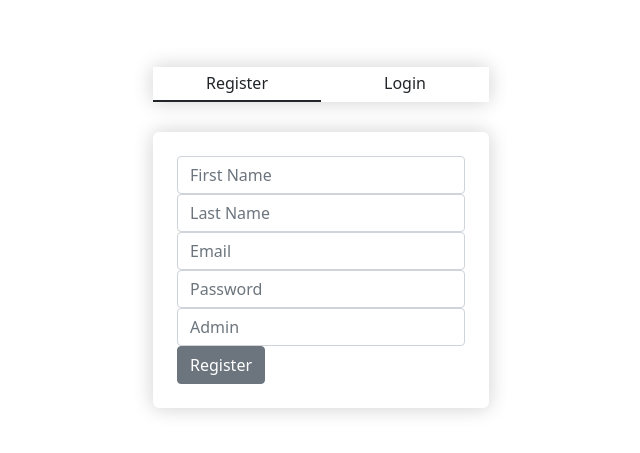
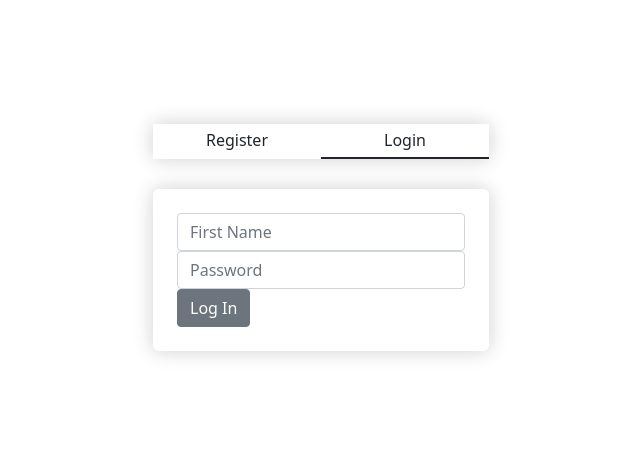
Before and after one commit to mstrange382/kramerica-client, a React (Create React App) app in the folder kra-merica/: page /login in a window 1280 px wide. Shown: the part 163-616 px from the top of the page, without its empty margins (319-959 px from the left). Built offline with nearby package versions, Linux system fonts and the light colour scheme.

Commit message:
registering from app

```diff
--- a/kra-merica/src/App.jsx
+++ b/kra-merica/src/App.jsx
@@ -1,6 +1,6 @@
 import "bootstrap/dist/css/bootstrap.css";
 import "./App.css";
-import React, {Component} from 'react'
+import React from 'react'
 import Register from './auth/Register';
 import Login from './auth/Login';
 
@@ -9,9 +9,14 @@ class App extends React.Component {
   constructor(props) {
     super(props);
     this.state = {
-      isRegisterOpen: true,
-      isloginOpen: false
+      isRegisterOpen: false,
+      isLoginOpen: true,
+      sessionToken: ''
     };
+  }
+  updateToken = (newToken) => {
+    this.setState({sessionToken: newToken});
+    localStorage.setItem('token', newToken)
   }
 
   render(){
@@ -19,12 +24,12 @@ class App extends React.Component {
       <div className='root-container'>
       <div className="box-controller">
       <div className={"controller " + (this.state.isRegisterOpen ? "selected-controller" : "")}
-      // onClick={this.showRegisterBox.bind(this)}
+
       >
          Register
        </div>
        <div className={"controller " + (this.state.isLoginOpen ? "selected-controller" : "")}
-        //  onClick={this.showLoginBox.bind(this)}
+
          >
          Login
        </div>
@@ -32,8 +37,8 @@ class App extends React.Component {
      </div>
 
       <div className="box-container">
-      {this.state.isRegisterOpen && <Register/>}
-      {this.state.isLoginOpen && <Login/>}
+      {this.state.isRegisterOpen && <Register updateToken={this.updateToken}/>}
+      {this.state.isLoginOpen && <Login updateToken={this.updateToken}/>}
      </div>
 
     </div>
--- a/kra-merica/src/auth/Login.jsx
+++ b/kra-merica/src/auth/Login.jsx
@@ -1,8 +1,9 @@
 import React from 'react'
-import { Button, Input, Label, Form, FormGroup } from 'reactstrap';
+import { Button, Input, Form, FormGroup } from 'reactstrap';
 
 
 class Login extends React.Component{
+
     constructor(props){
         super(props);
         this.state={
@@ -18,40 +19,46 @@ class Login extends React.Component{
             })
           }
 
+
         submitLogin = (e) => {
           const {
-            firstName,
-            passwordhash
+            firstName
+
           } = this.state;
 
+          console.log('hello!!');
+
           fetch("http://localhost:3001/user/login",{
-            user:{
-              firstName: firstName,
-              passwordhash: passwordhash
-            }
+            method:'POST',
+            body: JSON.stringify({
+              firstName: firstName
+
+          }),
+          headers: new Headers({
+            'Content-Type': 'application/json'
+            })
           })
-          .then(response => {
-            console.log('Logged in', response);
-          })
+          .then((response) => response.json())
+          .then((data) => this.props.updateToken(data.sessionToken) )
           .catch(error => {
-            console.log("Login Failed", error);
+          console.log('Login Error', error);
           })
           e.preventDefault();
-        }
+        };
 
         render() {
           return (
-            <div className="inner-container">
+            <div>
               <Form onSubmit={this.submitLogin}>
                 <FormGroup>
-                  <Input type="firstName" name="firstName" placeholder="First Name" value={this.state.firstName} onchange={this.handleChange} required/>
+                  <Input type="firstName" name="firstName" placeholder="First Name" value={this.state.firstName} onChange={this.handlechange} required/>
                 </FormGroup>
 
                 <FormGroup>
                   <Input type="passwordhash" name="passwordhash" placeholder="Password" value={this.state.passwordhash} onChange={this.handlechange} required/>
                 </FormGroup>
 
-                <Button>Log In</Button>
+                <Button onClick = {this.submitLogin.bind(this)}>Log In</Button>
               </Form>
             </div>
           );
--- a/kra-merica/src/auth/Register.jsx
+++ b/kra-merica/src/auth/Register.jsx
@@ -18,7 +18,6 @@ class Register extends React.Component{
         this.submitRegister = this.submitRegister.bind(this);
         this.handlechange = this.handlechange.bind(this);
     }
-
     handlechange(e){
       this.setState({
         [e.target.name]: e.target.value
@@ -44,14 +43,13 @@ class Register extends React.Component{
               email: email,
               passwordhash: passwordhash,
               admin: admin,
-    }),
-    cors: new Headers({
+      }),
+      headers: new Headers({
       'Content-Type': 'application/json'
+      })
     })
-  })
-    .then(response => {
-    console.log('Registered', response);
-    })
+    .then((response) => response.json())
+    .then((data) => this.props.updateToken(data.sessionToken) )
     .catch(error => {
     console.log('Registration Error', error);
     })
@@ -84,7 +82,7 @@ class Register extends React.Component{
             <Input type="admin" name="admin" placeholder="Admin" value={this.state.admin} onChange={this.handlechange} required/>
             </FormGroup>
 
-            <Button>Register</Button>
+            <Button onClick = {this.submitRegister.bind(this)}>Register</Button>
           </Form>
         </div>
 
```
